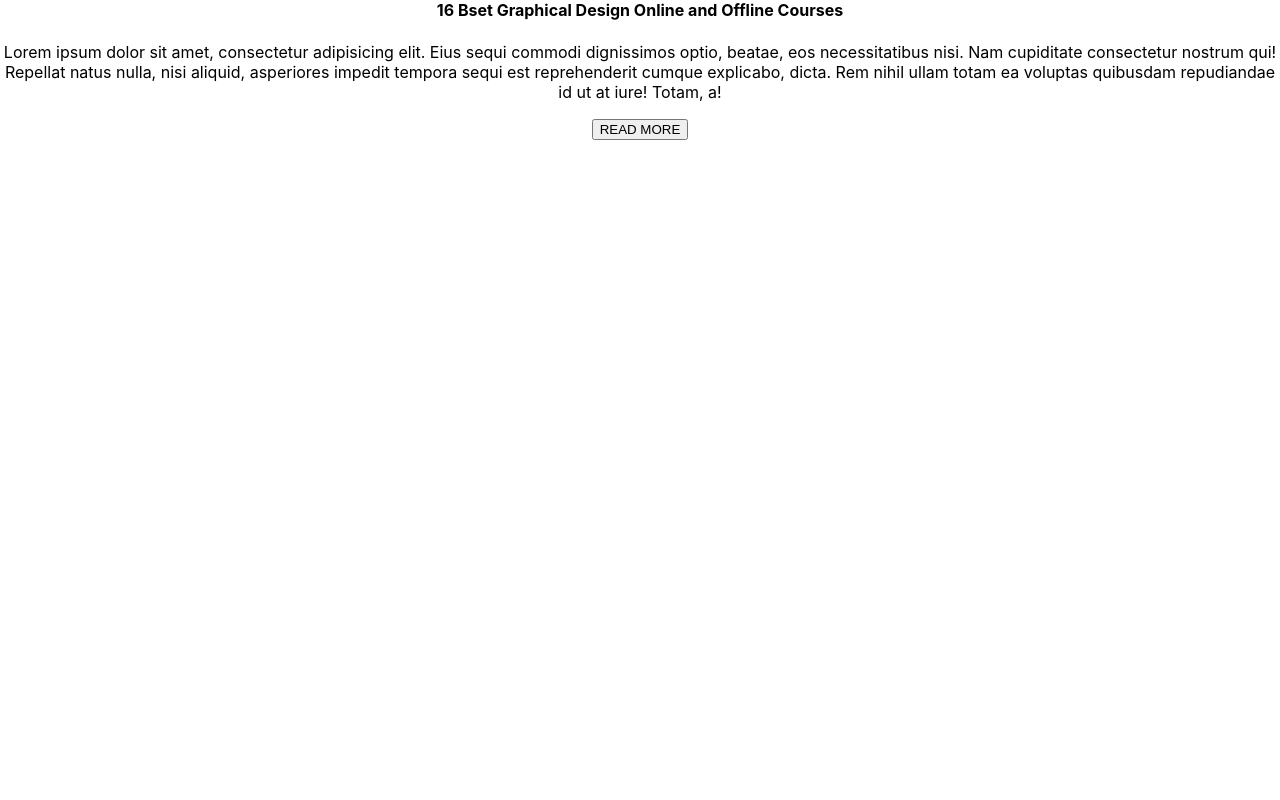
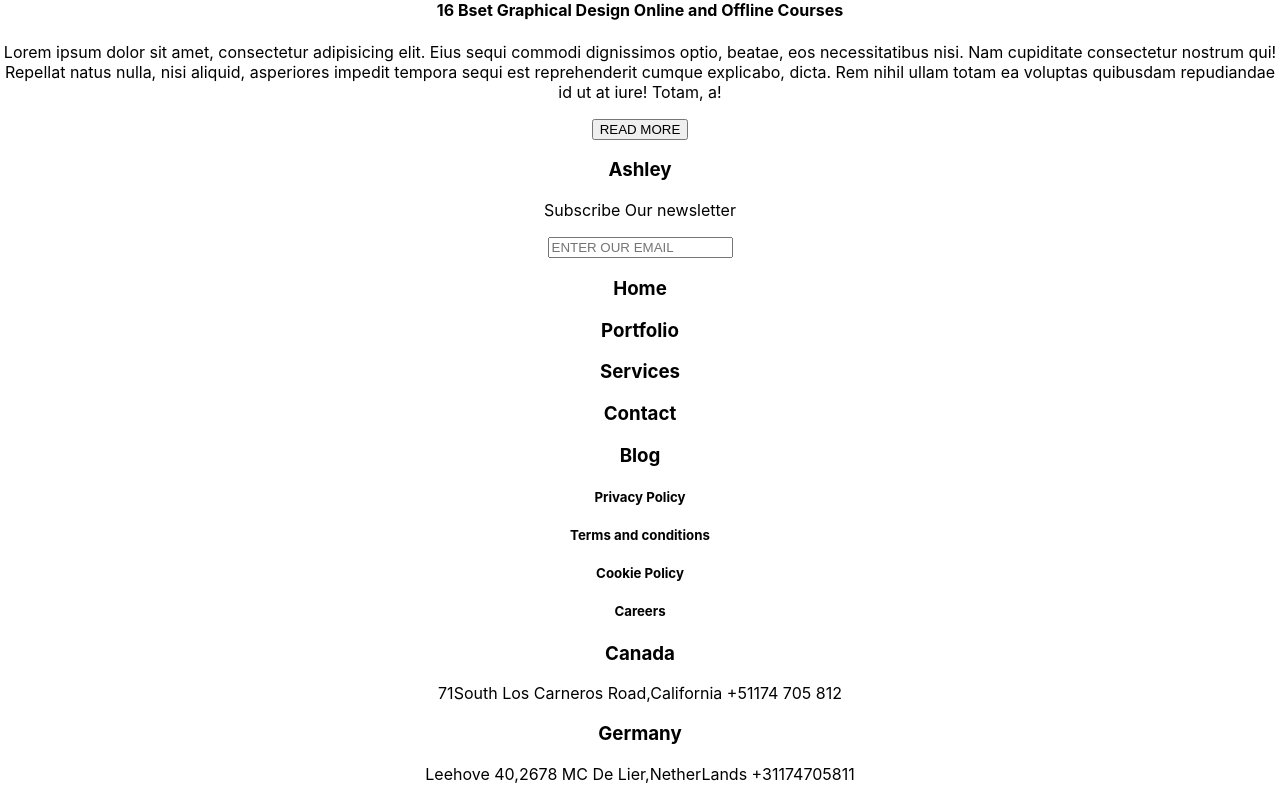
Before and after one commit to sriharirajaboina/ashley-demo, a React (Create React App) app: page / in a window 1280 px wide. Shown: the part 4746-5546 px from the top of the page. Before the commit the page ends 4886 px from the top, so only its background shows below. Built offline with nearby package versions, Linux system fonts and the light colour scheme.

Commit message:
add container

```diff
--- a/src/components/Demo.js
+++ b/src/components/Demo.js
@@ -116,9 +116,33 @@ const  Demo=()=>{
                     <button>READ MORE</button>
                 </div>
                  <div>
-
                 </div>
             </div>
+        </div>
+        <div className="container7">
+            <div>
+                <h3>Ashley</h3>
+                <p>Subscribe Our newsletter</p>
+                <input type="email" placeholder="ENTER OUR EMAIL"/>
+            </div>
+            <div>
+                <h3>Home</h3>
+                <h3>Portfolio</h3>
+                <h3>Services</h3>
+                <h3>Contact</h3>
+                <h3>Blog</h3>
+            </div>
+             <div>
+                <h5>Privacy Policy</h5>
+                <h5>Terms and conditions</h5>
+                <h5>Cookie Policy</h5>
+                <h5>Careers</h5>
+            </div>
+            <h3>Canada</h3>
+            <p>71South Los Carneros Road,California +51174 705 812</p>
+            <h3>Germany</h3>
+            <p>Leehove 40,2678 MC De Lier,NetherLands +31174705811</p>
+
         </div>
         </>
     )
```
